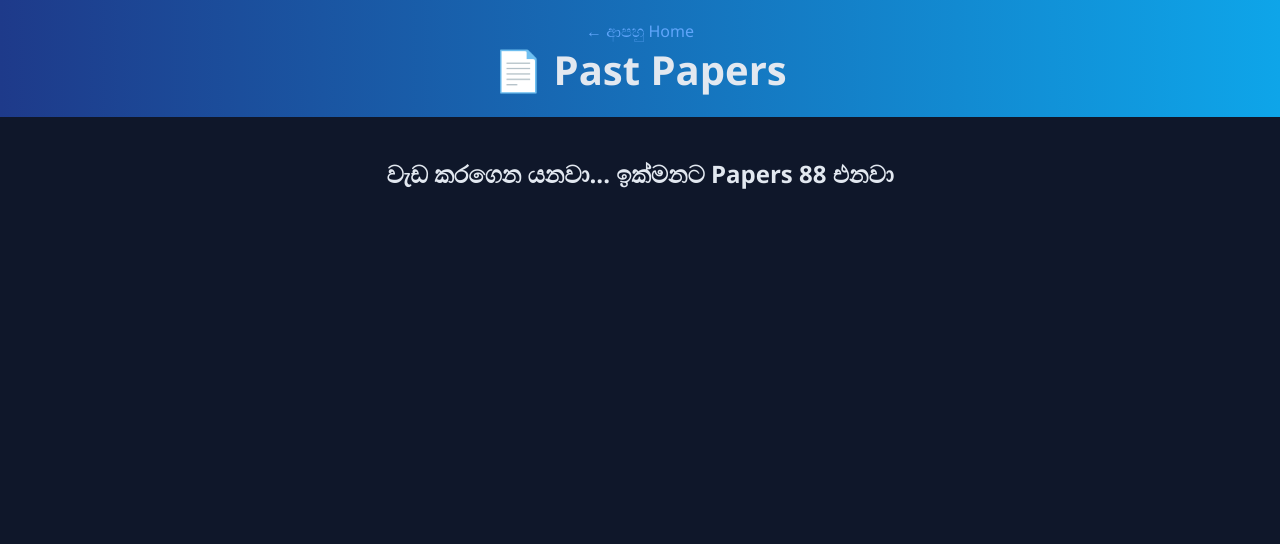
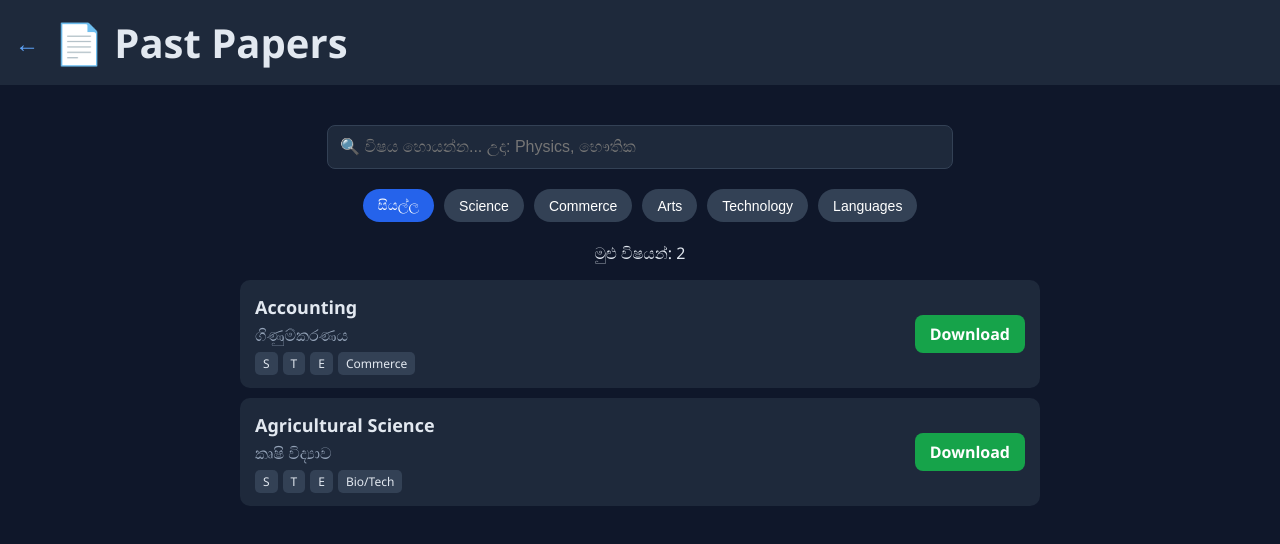
Before and after one commit to sumedhat058-lab/Sumedhat058.github.oi, a plain HTML site: page Papers.html in a window 1280 px wide. Drawn offline with Linux system fonts and the light colour scheme.

Commit message:
Refactor Papers.html with improved structure and styles

```diff
--- a/Papers.html
+++ b/Papers.html
@@ -1,3 +1,83 @@
-<!DOCTYPE html><html lang="si"><head><title>Past Papers - A/L Help</title><link rel="stylesheet" href="style.css"></head>
-<body><header style="padding:20px;"><a href="index.html">← ආපහු Home</a><h1>📄 Past Papers</h1></header>
-<div class="container"><h2>වැඩ කරගෙන යනවා... ඉක්මනට Papers 88 එනවා</h2></div></body></html>
+<!DOCTYPE html>
+<html lang="si">
+<head>
+  <meta charset="UTF-8">
+  <meta name="viewport" content="width=device-width, initial-scale=1.0">
+  <title>Past Papers - A/L Help</title>
+  <link rel="stylesheet" href="style.css">
+  <style>
+ .sub-header { background:#1e293b; padding:15px; display:flex; align-items:center; gap:15px; position:sticky; top:0; }
+ .sub-header a { font-size:24px; }
+   #searchInput { width:90%; max-width:600px; padding:12px; margin:20px auto; display:block; border-radius:8px; border:1px solid #334155; background:#1e293b; color:white; font-size:16px; }
+ .filters { display:flex; flex-wrap:wrap; gap:10px; justify-content:center; margin-bottom:20px; }
+ .filter-btn { background:#334155; color:white; border:none; padding:8px 15px; border-radius:20px; cursor:pointer; font-size:14px; }
+ .filter-btn.active { background:#2563eb; }
+ .subject-card { background:#1e293b; padding:15px; margin:10px 0; border-radius:10px; text-align:left; display:flex; justify-content:space-between; align-items:center; }
+ .subject-card h3 { margin:0; font-size:18px; }
+ .subject-card p { margin:5px 0; color:#94a3b8; }
+ .tags span { background:#334155; padding:3px 8px; border-radius:5px; font-size:12px; margin-right:5px; }
+ .download-btn { background:#16a34a; color:white; padding:8px 15px; border-radius:8px; text-decoration:none; font-weight:bold; }
+ .download-btn:hover { background:#15803d; }
+  </style>
+</head>
+<body>
+  <header class="sub-header">
+    <a href="index.html">←</a>
+    <h1>📄 Past Papers</h1>
+  </header>
+
+  <div class="container">
+    <input type="text" id="searchInput" onkeyup="searchSubject()" placeholder="🔍 විෂය හොයන්න... උදා: Physics, භෞතික">
+
+    <div class="filters">
+      <button class="filter-btn active" onclick="filterCategory('all')">සියල්ල</button>
+      <button class="filter-btn" onclick="filterCategory('Science')">Science</button>
+      <button class="filter-btn" onclick="filterCategory('Commerce')">Commerce</button>
+      <button class="filter-btn" onclick="filterCategory('Arts')">Arts</button>
+      <button class="filter-btn" onclick="filterCategory('Technology')">Technology</button>
+      <button class="filter-btn" onclick="filterCategory('Languages')">Languages</button>
+    </div>
+
+    <p>මුළු විෂයන්: <span id="subjectCount">2</span></p>
+
+    <div id="subjectList">
+      <div class="subject-card" data-category="Commerce">
+        <div>
+          <h3>Accounting</h3>
+          <p>ගිණුම්කරණය</p>
+          <div class="tags"><span>S</span><span>T</span><span>E</span><span class="category">Commerce</span></div>
+        </div>
+        <a href="#" class="download-btn">Download</a>
+      </div>
+
+      <div class="subject-card" data-category="Technology">
+        <div>
+          <h3>Agricultural Science</h3>
+          <p>කෘෂි විද්‍යාව</p>
+          <div class="tags"><span>S</span><span>T</span><span>E</span><span class="category">Bio/Tech</span></div>
+        </div>
+        <a href="#" class="download-btn">Download</a>
+      </div>
+    </div>
+  </div>
+
+<script>
+function searchSubject() {
+  let input = document.getElementById('searchInput').value.toLowerCase();
+  let cards = document.getElementsByClassName('subject-card');
+  let count = 0;
+  for (let i = 0; i < cards.length; i++) {
+    let txt = cards[i].innerText.toLowerCase();
+    if (txt.includes(input)) { cards[i].style.display = ""; count++; }
+    else { cards[i].style.display = "none"; }
+  }
+  document.getElementById('subjectCount').innerText = count;
+}
+function filterCategory(cat) {
+  let cards = document.getElementsByClassName('subject-card');
+  let buttons = document.getElementsByClassName('filter-btn');
+  for(let b of buttons){ b.classList.remove('active'); }
+  event.target.classList.add('active');
+
+  let count = 0;
+  for
```
